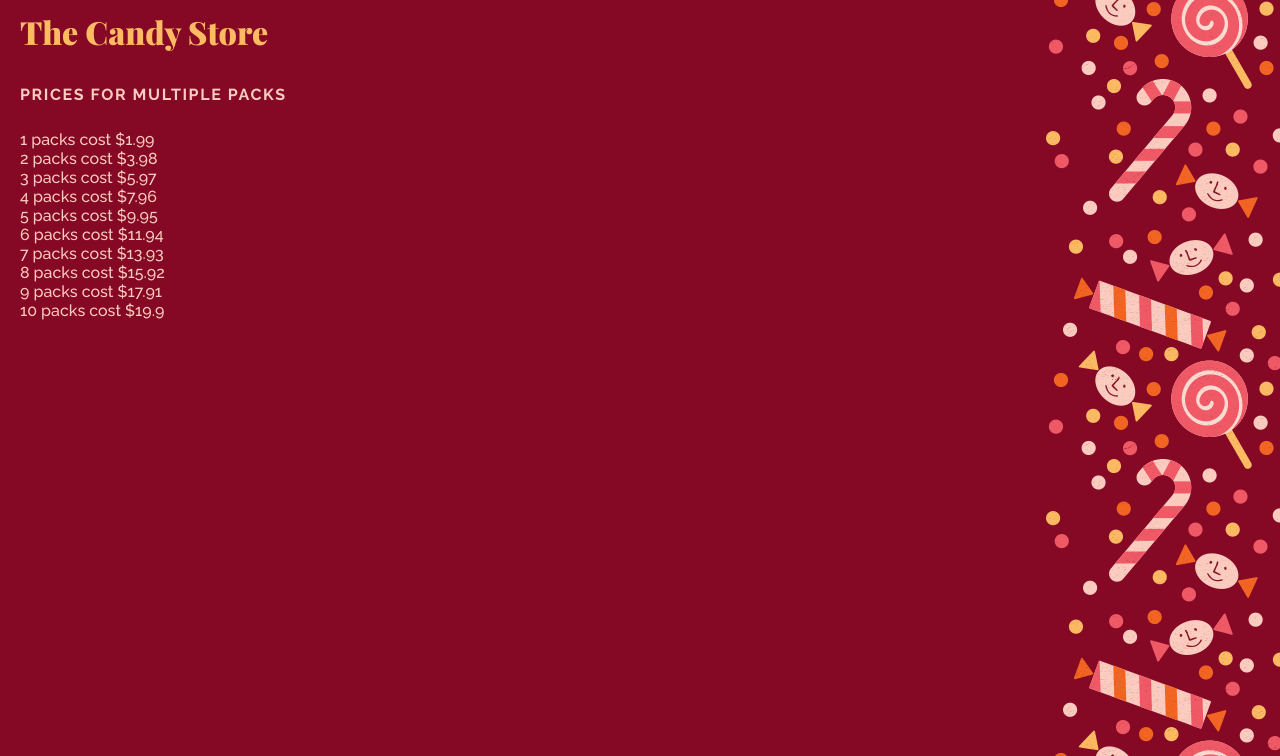
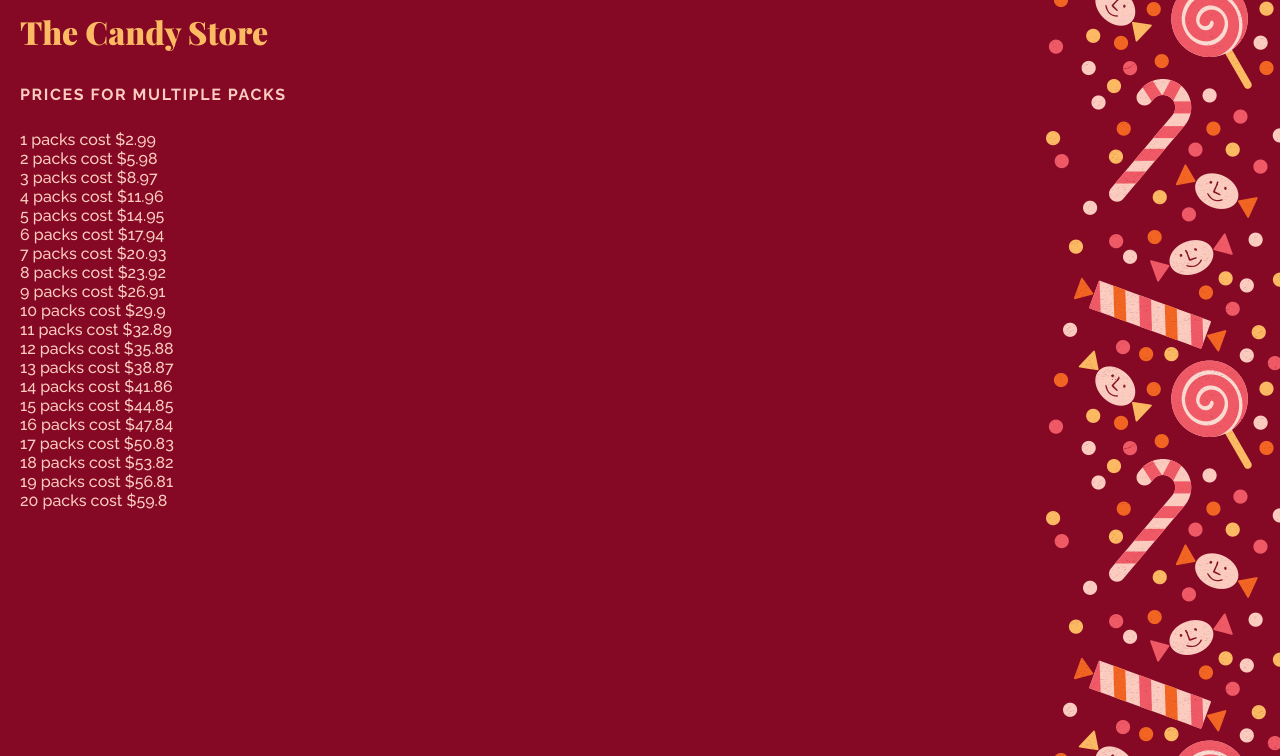
Before and after one commit to Baltidus/duckett_phpandmysql, a PHP site: page /section_a/c02/for-loop.php in a window 1280 px wide. Shown: the top 756 px of the page. Run offline with PHP 8.4, Linux system fonts and the light colour scheme.

Commit message:
complete the course running through loops

```diff
--- a/section_a/c02/do-while-loop.php
+++ b/section_a/c02/do-while-loop.php
@@ -18,7 +18,7 @@ $price = 2.99;
         echo ' packs cost $';
         echo $price * $packs;
         echo '<br>';
-        // $packs--;
+        $packs--;
     } while ($packs >= 0);
     ?>
     </p>
--- a/section_a/c02/for-loop-higher-counter.php
+++ b/section_a/c02/for-loop-higher-counter.php
@@ -12,7 +12,7 @@ $price = 1.99;
     <h2>Prices for Large Orders</h2>
     <p>
       <?php
-      for ($i = 10; $i <= 100; $i = $i + 10) {
+      for ($i = 10; $i <= 200; $i += 10) {
           echo $i;
           echo ' packs cost $';
           echo $price * $i;
--- a/section_a/c02/for-loop.php
+++ b/section_a/c02/for-loop.php
@@ -1,5 +1,5 @@
 <?php
-$price = 1.99;
+$price = 2.99;
 ?>
 <!DOCTYPE html>
 <html>
@@ -12,7 +12,7 @@ $price = 1.99;
     <h2>Prices for Multiple Packs</h2>
     <p>
       <?php
-      for ($i = 1; $i <= 10; $i++) {
+      for ($i = 1; $i <= 20; $i++) {
           echo $i;
           echo ' packs cost $';
           echo $price * $i;
--- a/section_a/c02/foreach-loop.php
+++ b/section_a/c02/foreach-loop.php
@@ -3,6 +3,8 @@ $products = [
     'Toffee' => 2.99,
     'Mints'  => 1.99,
     'Fudge'  => 3.49,
+    'Pepper' => 5.32,
+    'Chili pepper' => 18.14,
 ];
 ?>
 <!DOCTYPE html>
```
